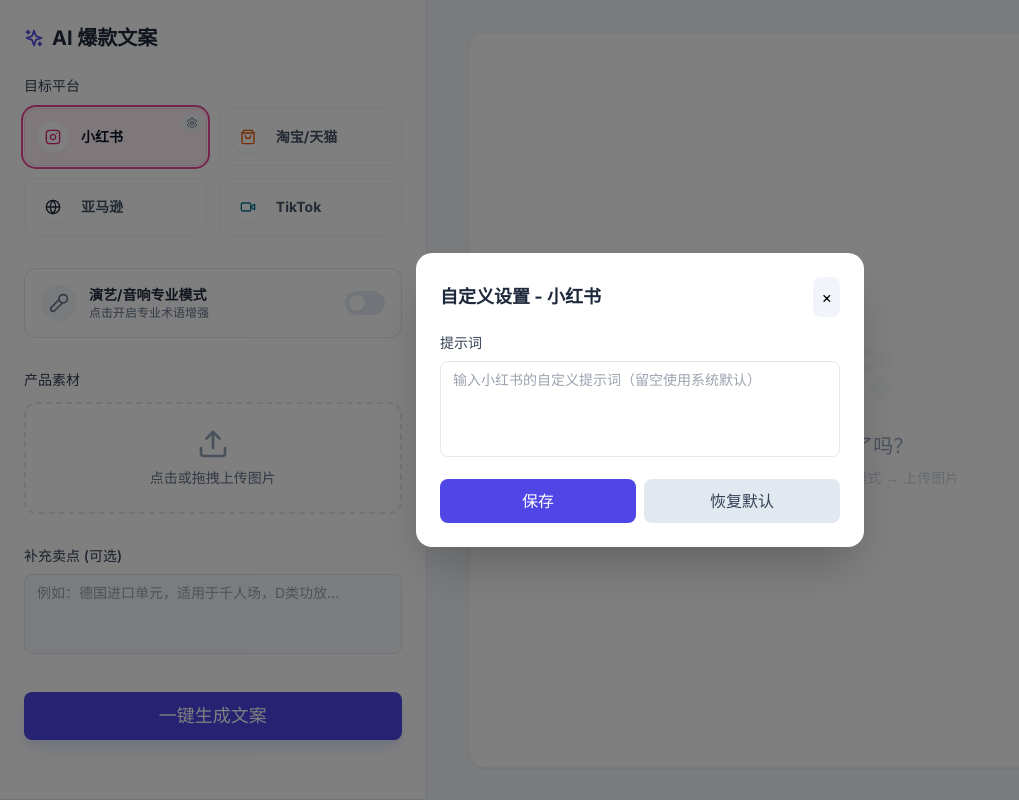
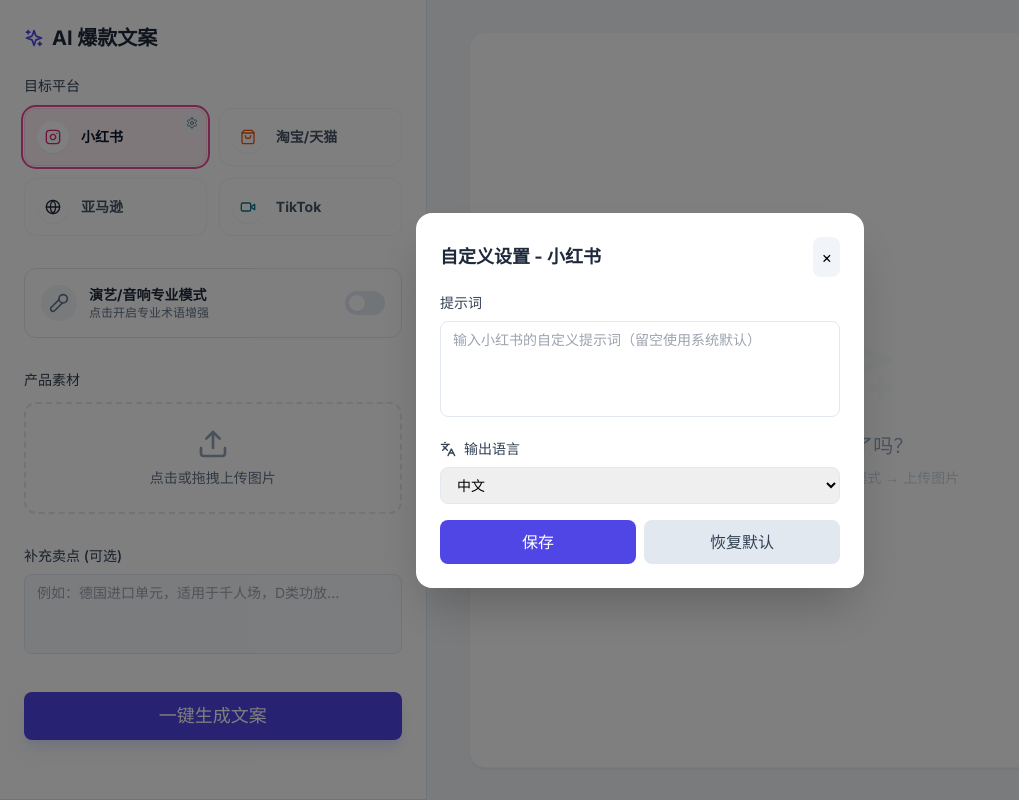
Before and after one commit to Aimsaki/image-to-text, a Next.js app: page / in a window 1280 px wide. Both pictures are taken after a click on the button "自定义设置". Shown: the whole page, without its empty margins (0-1019 px from the left). Built offline with nearby package versions, Linux system fonts and the light colour scheme.

Commit message:
Add files via upload

```diff
--- a/src/app/page.tsx
+++ b/src/app/page.tsx
@@ -87,6 +87,7 @@
 }
 
 const LANGUAGE_OPTIONS = [
+  { code: 'zh', name: 'Chinese', label: '中文' },
   { code: 'en', name: 'English', label: '英语' },
   { code: 'ja', name: 'Japanese', label: '日语' },
   { code: 'es', name: 'Spanish', label: '西班牙语' },
@@ -228,7 +229,7 @@
             images: uploadedImages.map((i) => i.base64),
             additionalInfo,
             customPrompt: customPrompts[platform] || '',
-            language: selectedLanguages[platform] || 'en',
+            language: selectedLanguages[platform] || '',
           }),
           signal: controller.signal,
         })
@@ -315,13 +316,14 @@
   }
 
   const handleResetPrompt = () => {
+    const defaultLanguage = platform === 'rednote' || platform === 'taobao' ? 'zh' : 'en'
     setCustomPrompts(prev => ({
       ...prev,
       [platform]: DEFAULT_PROMPTS[platform] || '',
     }))
     setSelectedLanguages(prev => ({
       ...prev,
-      [platform]: 'en',
+      [platform]: defaultLanguage,
     }))
   }
 
@@ -333,7 +335,8 @@
   ]
 
   const currentPlatform = platforms.find(p => p.id === platform)
-  const showLanguageSelector = platform === 'amazon' || platform === 'tiktok'
+  const defaultLanguage = platform === 'rednote' || platform === 'taobao' ? 'zh' : 'en'
+  const currentLanguage = selectedLanguages[platform] || defaultLanguage
 
   return (
     <div className="flex flex-col lg:grid lg:grid-cols-12 min-h-screen bg-slate-50">
@@ -541,14 +544,13 @@
                 />
               </div>
 
-              {showLanguageSelector && (
               <div>
                 <label className="mb-2 block text-sm font-medium text-slate-700 flex items-center gap-2">
                   <Languages className="w-4 h-4" />
                   输出语言
                 </label>
                 <select
-                    value={selectedLanguages[platform] || 'en'}
+                  value={currentLanguage}
                   onChange={(e) => setSelectedLanguages(prev => ({ ...prev, [platform]: e.target.value }))}
                   className="w-full px-3 py-2 text-sm border border-slate-200 rounded-lg focus:outline-none focus:ring-2 focus:ring-indigo-500"
                 >
@@ -559,7 +561,6 @@
                   ))}
                 </select>
               </div>
-              )}
 
               <div className="flex gap-2 mt-6">
                 <button
```
Lines whose indentation alone changed are shown as unchanged.
